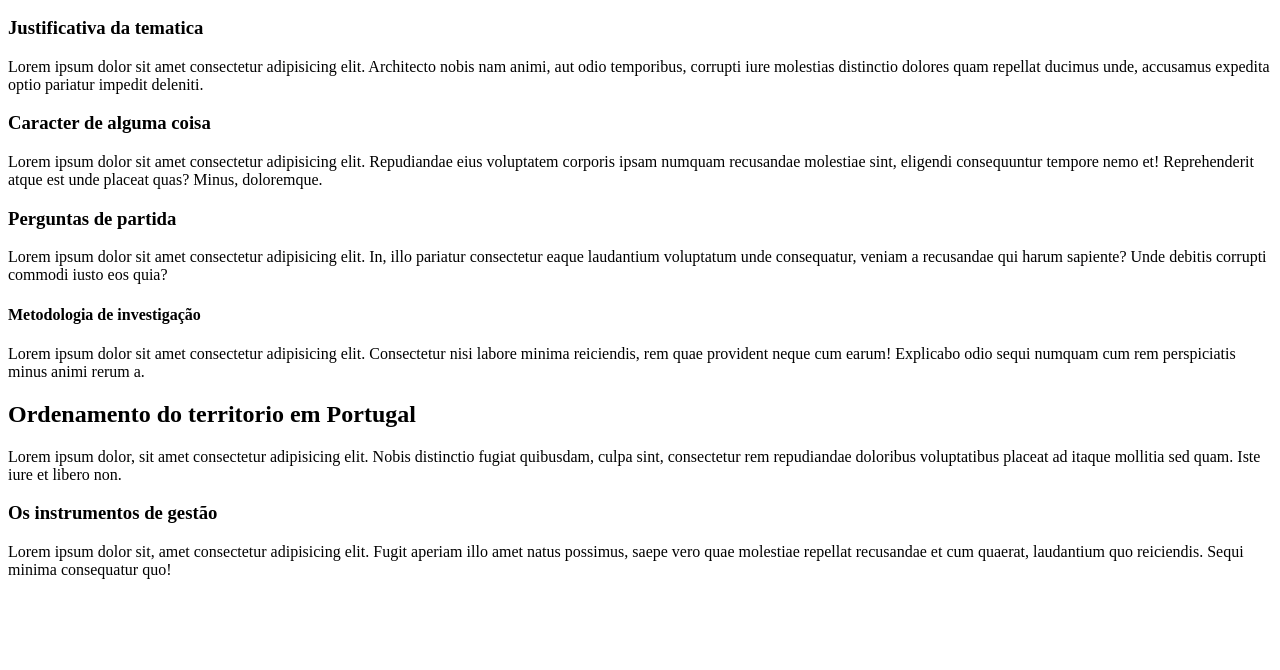
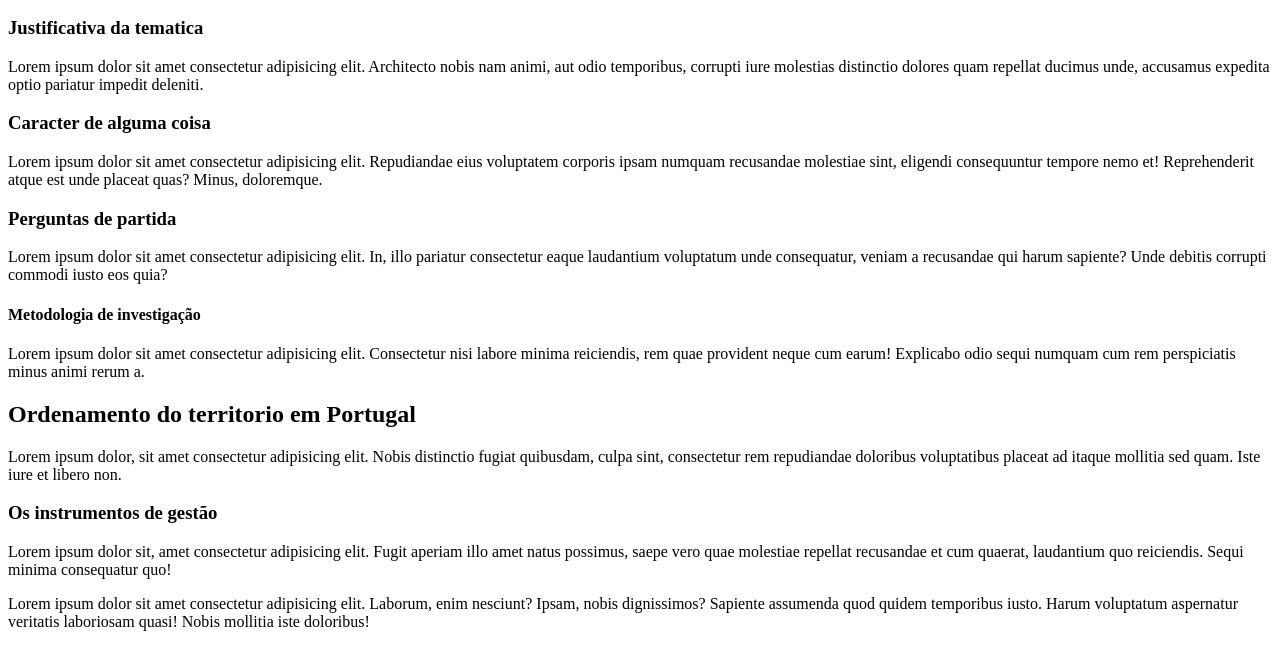
Before and after one commit to lucasmpazz/HTML-CSS, a plain HTML site: page exercicios/ex006/ex006.html in a window 1280 px wide. Shown: the part 110-780 px from the top of the page. Drawn offline with Linux system fonts and the light colour scheme.

Commit message:
Update ex006.html

```diff
--- a/exercicios/ex006/ex006.html
+++ b/exercicios/ex006/ex006.html
@@ -20,6 +20,7 @@
 <p>Lorem ipsum dolor, sit amet consectetur adipisicing elit. Nobis distinctio fugiat quibusdam, culpa sint, consectetur rem repudiandae doloribus voluptatibus placeat ad itaque mollitia sed quam. Iste iure et libero non.</p>
 <h3>Os instrumentos de gestão</h3>
 <p>Lorem ipsum dolor sit, amet consectetur adipisicing elit. Fugit aperiam illo amet natus possimus, saepe vero quae molestiae repellat recusandae et cum quaerat, laudantium quo reiciendis. Sequi minima consequatur quo!</p>
+<p>Lorem ipsum dolor sit amet consectetur adipisicing elit. Laborum, enim nesciunt? Ipsam, nobis dignissimos? Sapiente assumenda quod quidem temporibus iusto. Harum voluptatum aspernatur veritatis laboriosam quasi! Nobis mollitia iste doloribus!</p>
 <body>
 
 </body>
```
